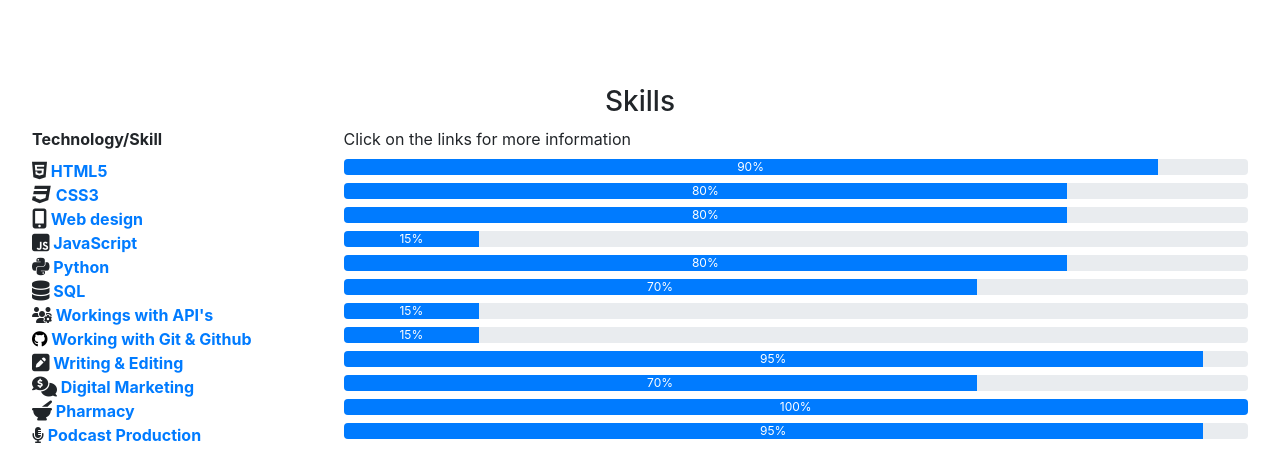
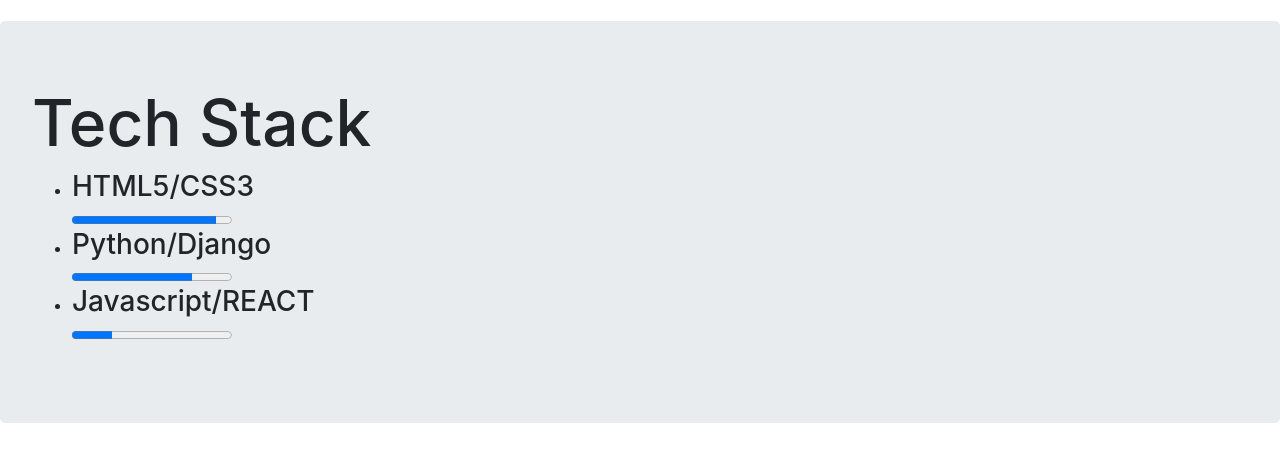
Before and after one commit to Jonathan-Adly/Portfolio, a plain HTML site: page index.html in a window 1280 px wide. Shown: the part 1089-1541 px from the top of the page. Drawn offline with nearby package versions, Linux system fonts and the light colour scheme.

Commit message:
Update index.html

```diff
--- a/index.html
+++ b/index.html
@@ -71,84 +71,29 @@
 </section>
 <br>
 
-<section id= "skills" class="jumbotron" style= "background-color: white;">
-        <h3 style="text-align: center"> Skills</h3>
-  <dl class="row">
-    <dt class="col-sm-3"> Technology/Skill </dt>
-    <dd class="col-sm-9">  Click on the links for more information </dd>
+<section id= "skills" class="jumbotron">
 
-     <dt class="col-sm-3">
-                <i class="fab fa-html5 fa-lg" aria-hidden="true"> </i> <a target= "_blank" href= "https://www.freecodecamp.org/certification/jonathan-adly/responsive-web-design"> HTML5 </a> </dt>
-    <dd class="col-sm-9"> <div class="progress">
-  <div class="progress-bar" role="progressbar" style="width: 90%;" aria-valuenow="100" aria-valuemin="0" aria-valuemax="100">90%</div>
-</div></dd>
-
-    <dt class="col-sm-3">
-                <i class="fab fa-css3 fa-lg" aria-hidden="true"> </i> <a href= "https://www.freecodecamp.org/certification/jonathan-adly/responsive-web-design" target= "_blank"> CSS3 </a> </dt>
-    <dd class="col-sm-9"> <div class="progress">
-  <div class="progress-bar" role="progressbar" style="width: 80%;" aria-valuenow="100" aria-valuemin="0" aria-valuemax="100">80%</div>
-</div></dd>
-
-
-            <dt class="col-sm-3">
-                <i class="fas fa-mobile-alt fa-lg" aria-hidden="true"></i> <a target= "_blank" href= "https://www.freecodecamp.org/certification/jonathan-adly/responsive-web-design"> Web design </a> </dt>
-                <dd class= "col-sm-9"> <div class="progress">
-  <div class="progress-bar" role="progressbar" style="width: 80%;" aria-valuenow="80" aria-valuemin="0" aria-valuemax="100">80%</div>
-</div></dd>
-
-            <dt class="col-sm-3">
-                <i class="fab fa-js-square fa-lg" aria-hidden="true"></i> <a href= "#" target= "_blank"> JavaScript </a> </dt>
-                <dd class= "col-sm-9"> <div class="progress">
-  <div class="progress-bar" role="progressbar" style="width: 15%;" aria-valuenow="15" aria-valuemin="0" aria-valuemax="100">15%</div>
-</div></dd>
-
-            <dt class="col-sm-3">
-                <i class="fab fa-python fa-lg" aria-hidden="true"></i> <a href= "https://courses.edx.org/courses/course-v1:HarvardX+CS50+X/course/" target= "_blank"> Python </a> </dt>
-                <dd class= "col-sm-9"> <div class="progress">
-  <div class="progress-bar" role="progressbar" style="width: 80%;" aria-valuenow="80" aria-valuemin="0" aria-valuemax="100">80%</div>
-</div></dd>
-
-            <dt class="col-sm-3">
-                <i class="fas fa-database fa-lg" aria-hidden="true"></i> <a target= "_blank" href= "https://courses.edx.org/courses/course-v1:HarvardX+CS50+X/course/"> SQL </a> </dt>
-                <dd class= "col-sm-9"> <div class="progress">
-  <div class="progress-bar" role="progressbar" style="width: 70%;" aria-valuenow="70" aria-valuemin="0" aria-valuemax="100">70%</div>
-</div> </dd>
-
-           <dt class="col-sm-3">
-                <i class="fas fa-users-cog" aria-hidden="true"></i> <a href= "#" target= "_blank"> Workings with API's </a> </dt>
-                <dd class= "col-sm-9"> <div class="progress">
-  <div class="progress-bar" role="progressbar" style="width: 15%;" aria-valuenow="15" aria-valuemin="0" aria-valuemax="100">15%</div>
-</div> </dd>
-
-
-           <dt class="col-sm-3">
-                <i class="fab fa-github" aria-hidden="true"></i> <a href= "#" target= "_blank"> Working with Git &amp; Github </a>  </dt>
-                <dd class= "col-sm-9"> <div class="progress">
-  <div class="progress-bar" role="progressbar" style="width: 15%;" aria-valuenow="15" aria-valuemin="0" aria-valuemax="100">15%</div>
-</div> </dd>
-
-           <dt class="col-sm-3">
-                <i class= "fas fa-pen-square fa-lg" aria-hidden="true"> </i> <a target= "_blank" href= "https://journals.sagepub.com/doi/abs/10.1345/aph.1R570?legid=spaop%3B47%2F2%2Fe8&patientinform-links=yes"> Writing &amp; Editing  </a>  </dt>
-                <dd class= "col-sm-9"> <div class="progress">
-  <div class="progress-bar" role="progressbar" style="width: 95%;" aria-valuenow="100" aria-valuemin="0" aria-valuemax="100">95%</div>
-</div></dd>
-
-    <dt class="col-sm-3">
-                <i class= "fas fa-comments-dollar fa-lg" aria-hidden="true"> </i> <a href="https://www.dropbox.com/s/abpzs3daejv0i5u/Residency%20certificates.pdf?dl=0" target= "_blank"> Digital Marketing </a> </dt>
-                <dd class= "col-sm-9"> <div class="progress">
-  <div class="progress-bar" role="progressbar" style="width: 70%;" aria-valuenow="70" aria-valuemin="0" aria-valuemax="100">70%</div>
-</div> </dd>
-    <dt class="col-sm-3">
-                <i class= "fas fa-mortar-pestle fa-lg" aria-hidden="true"> </i> <a target= "_blank" href= "https://www.dropbox.com/s/abpzs3daejv0i5u/Residency%20certificates.pdf?dl=0" > Pharmacy </a> </dt>
-                <dd class= "col-sm-9"> <div class="progress">
-  <div class="progress-bar" role="progressbar" style="width: 100%;" aria-valuenow="100" aria-valuemin="0" aria-valuemax="100">100%</div>
-</div> </dd>
-
-    <dt class="col-sm-3">
-                <i class= "fas fa-microphone-alt fa-large" aria-hidden="true"> </i> <a target= "_blank" href= "https://podcasts.apple.com/us/podcast/history-of-the-copts/id1356004270" > Podcast Production </a> </dt>
-                <dd class= "col-sm-9"> <div class="progress">
-  <div class="progress-bar" role="progressbar" style="width: 95%;" aria-valuenow="100" aria-valuemin="0" aria-valuemax="100">95%</div>
-</div> </dd>
+  <h1>Tech Stack </h1>
+<ul id="skill-list">
+  <li id="skill">
+    <h3>HTML5/CSS3</h3>
+    <progress id="skill-1" max="100" value="90">
+      <strong>Skill Level: 90%</strong>
+    </progress>
+  </li>
+  <li id="skill">
+    <h3> Python/Django</h3>
+    <progress id="skill-2" max="100" value="75">
+      <strong>Skill Level: 75%</strong>
+    </progress>
+  </li>
+  <li id="skill">
+    <h3>Javascript/REACT</h3>
+    <progress id="skill-3" max="100" value="25">
+      <strong>Skill Level: 25%</strong>
+    </progress>
+  </li>
+</ul>
 
          </section>
 
```
